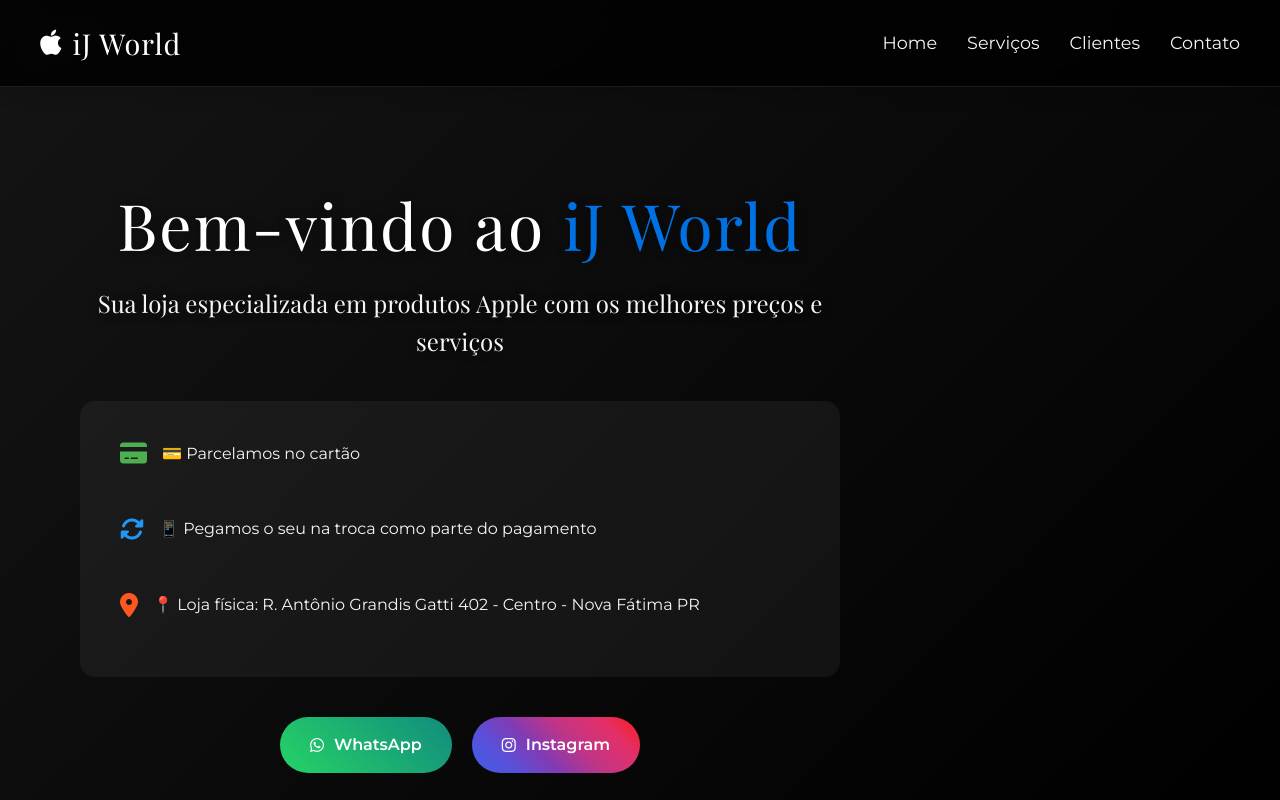
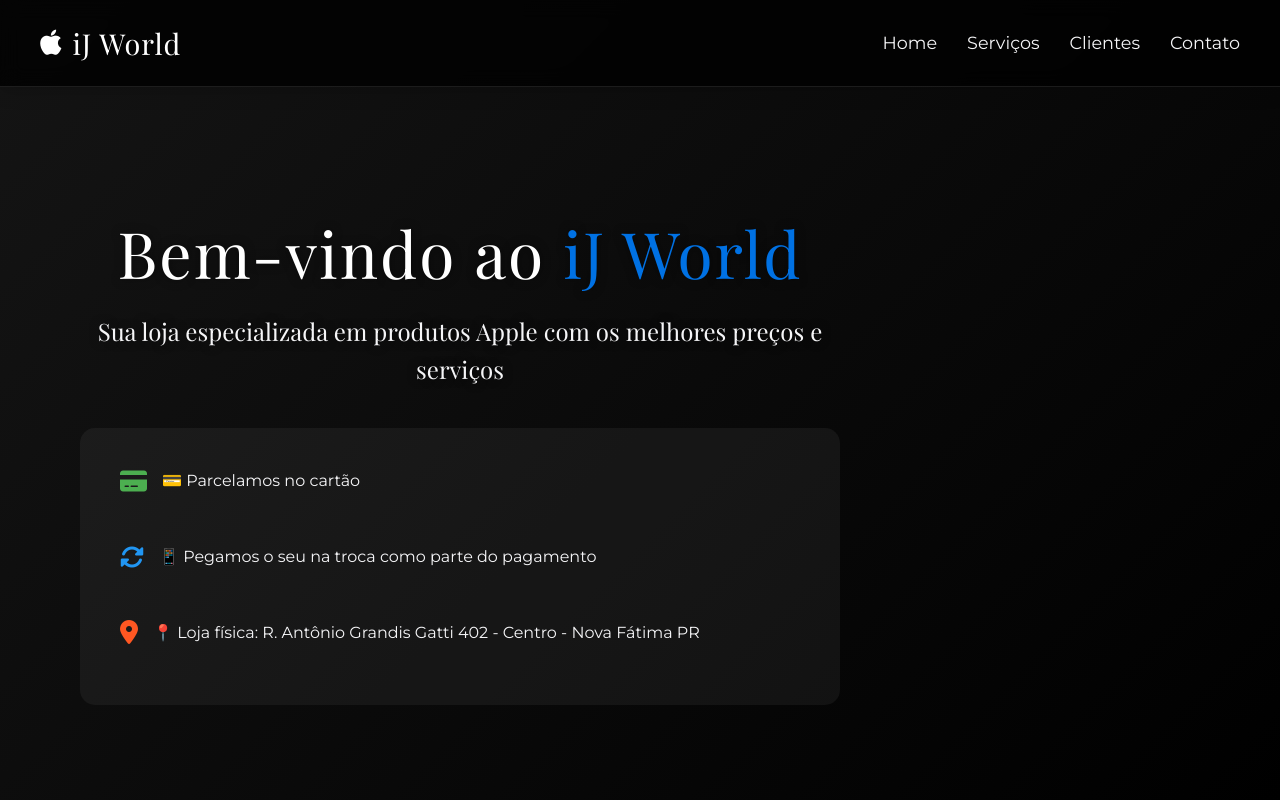
Before and after one commit to k4marketing/iJworld, a plain HTML site: page index.html in a window 1280 px wide. Shown: the top 800 px of the page. Drawn offline with nearby package versions, Linux system fonts and the light colour scheme; a web font is replaced by a local one.

Commit message:
Update index.html

```diff
--- a/index.html
+++ b/index.html
@@ -644,22 +644,7 @@
                         <span>📍 Loja física: R. Antônio Grandis Gatti 402 - Centro - Nova Fátima PR</span>
                     </div>
                 </div>
-
-                <div class="cta-buttons">
-                    <a href="https://api.whatsapp.com/send?phone=554399275910&text=ol%C3%A1%2C%20vim%20pelo%20site%20e%20gostaria%20de%20saber%20mais%20sobre%20os%20produtos%20Apple.%20%F0%9F%98%80" target="_blank" class="btn btn-whatsapp">
-                        <i class="fab fa-whatsapp"></i>
-                        WhatsApp
-                    </a>
-                    <a href="https://www.instagram.com/ij__world/" target="_blank" class="btn btn-instagram">
-                        <i class="fab fa-instagram"></i>
-                        Instagram
-                    </a>
-                </div>
-            </div>
-        </div>
-    </div>
-
-    </section>
+            </section>
 
     <!-- Services Section -->
     <section id="servicos" class="section">
```
